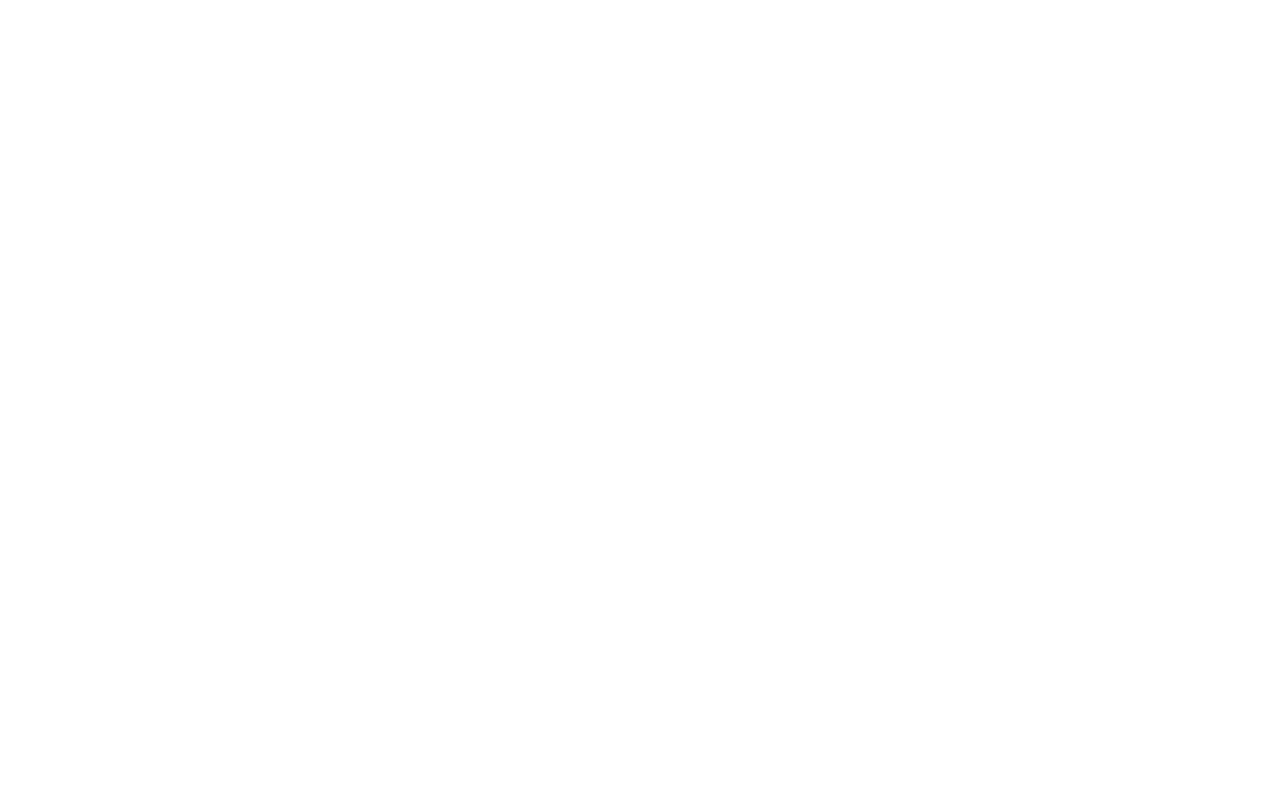
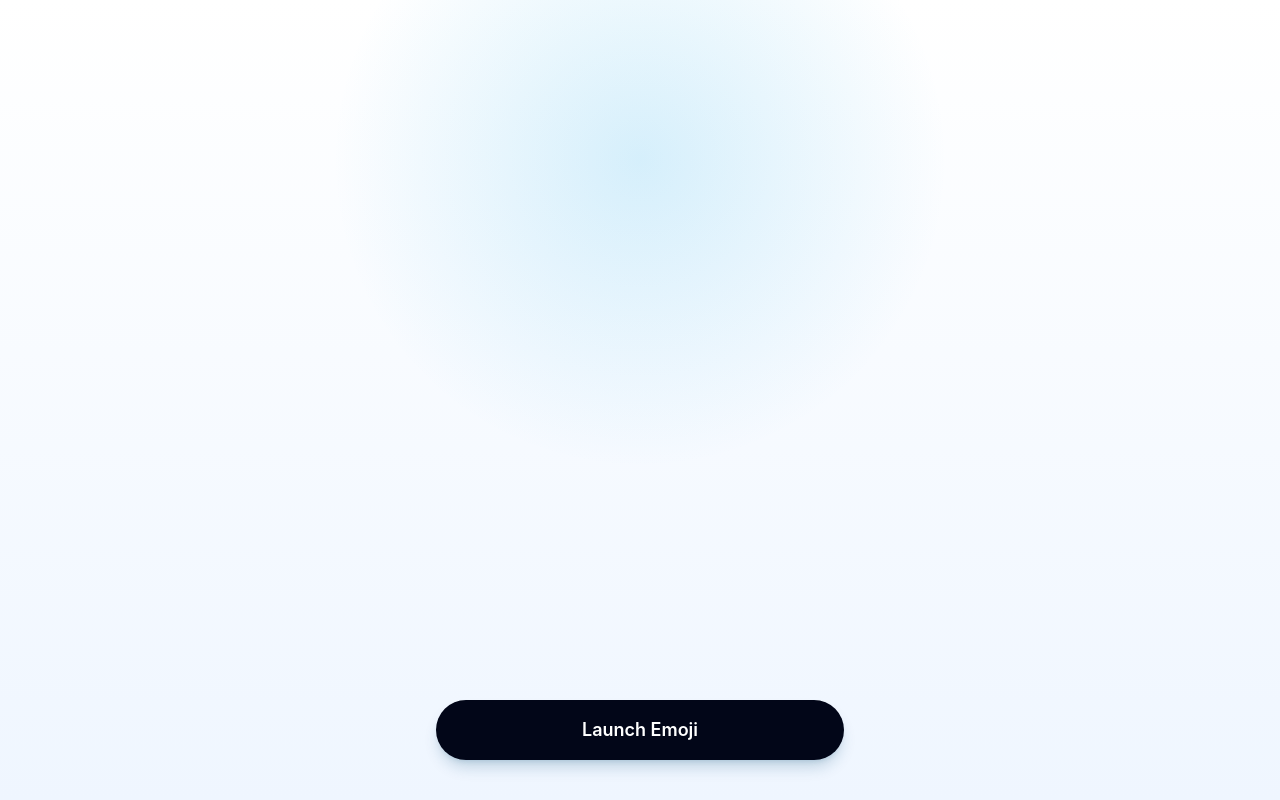
Before and after one commit to ajalmaguer/emoji-reactions, a React (Vite) app: page / in a window 1280 px wide. Built offline with nearby package versions, Linux system fonts and the light colour scheme.

Commit message:
can launch an emoji

```diff
--- a/src/App.tsx
+++ b/src/App.tsx
@@ -1,5 +1,64 @@
+import { type CSSProperties, useState } from 'react'
+
+const LAUNCH_EMOJI = '💜'
+
+type Launch = {
+  id: string
+  sway: number
+  start: number
+}
+
 function App() {
-  return <main className="min-h-screen bg-white text-slate-950" />
+  const [launches, setLaunches] = useState<Launch[]>([])
+
+  function launchEmoji() {
+    const id = crypto.randomUUID()
+    const sway = Math.round(Math.random() * 18 + 28)
+    const start = Math.round(Math.random() * 44 - 22)
+
+    setLaunches((currentLaunches) => [
+      ...currentLaunches,
+      { id, start, sway },
+    ])
+    window.setTimeout(() => {
+      setLaunches((currentLaunches) =>
+        currentLaunches.filter((launch) => launch.id !== id),
+      )
+    }, 3000)
+  }
+
+  return (
+    <main className="relative flex min-h-screen overflow-hidden bg-[#f8fafc] text-slate-950">
+      <div className="pointer-events-none absolute inset-0 bg-[radial-gradient(circle_at_50%_20%,rgba(14,165,233,0.16),transparent_34%),linear-gradient(180deg,#ffffff_0%,#eff6ff_100%)]" />
+
+      <section className="relative mx-auto flex min-h-screen w-full max-w-md flex-col items-center justify-end px-5 pb-10">
+        <div className="launch-field" aria-hidden="true">
+          {launches.map((launch) => (
+            <span
+              className="launched-emoji"
+              key={launch.id}
+              style={
+                {
+                  '--sway': `${launch.sway}px`,
+                  '--start': `${launch.start}px`,
+                } as CSSProperties
+              }
+            >
+              <span className="launched-emoji-glyph">{LAUNCH_EMOJI}</span>
+            </span>
+          ))}
+        </div>
+
+        <button
+          className="z-10 w-full rounded-full bg-slate-950 px-6 py-4 text-lg font-semibold text-white shadow-lg shadow-sky-900/20 transition active:scale-[0.98]"
+          type="button"
+          onClick={launchEmoji}
+        >
+          Launch Emoji
+        </button>
+      </section>
+    </main>
+  )
 }
 
 export default App
--- a/src/index.css
+++ b/src/index.css
@@ -1 +1,56 @@
 @import 'tailwindcss';
+
+@keyframes emoji-float {
+  0% {
+    transform: translate3d(var(--start), 0, 0);
+    opacity: 0;
+  }
+
+  8% {
+    opacity: 1;
+  }
+
+  82% {
+    opacity: 1;
+  }
+
+  100% {
+    transform: translate3d(var(--start), -62vh, 0);
+    opacity: 0;
+  }
+}
+
+@keyframes emoji-sway {
+  0% {
+    transform: translateX(calc(var(--sway) * -1)) scale(0.98);
+  }
+
+  100% {
+    transform: translateX(var(--sway)) scale(1.03);
+  }
+}
+
+.launch-field {
+  position: absolute;
+  inset: 0;
+  overflow: hidden;
+}
+
+.launched-emoji {
+  animation: emoji-float 1.8s linear forwards;
+  bottom: 7rem;
+  font-size: clamp(2.75rem, 15vw, 4.8rem);
+  left: 50%;
+  line-height: 1;
+  position: absolute;
+  transform: translate3d(var(--start), 0, 0);
+  user-select: none;
+  will-change: transform, opacity;
+}
+
+.launched-emoji-glyph {
+  animation: emoji-sway 0.8s ease-in-out infinite alternate;
+  display: block;
+  filter: drop-shadow(0 14px 14px rgb(15 23 42 / 0.16));
+  will-change: transform;
+}
```
